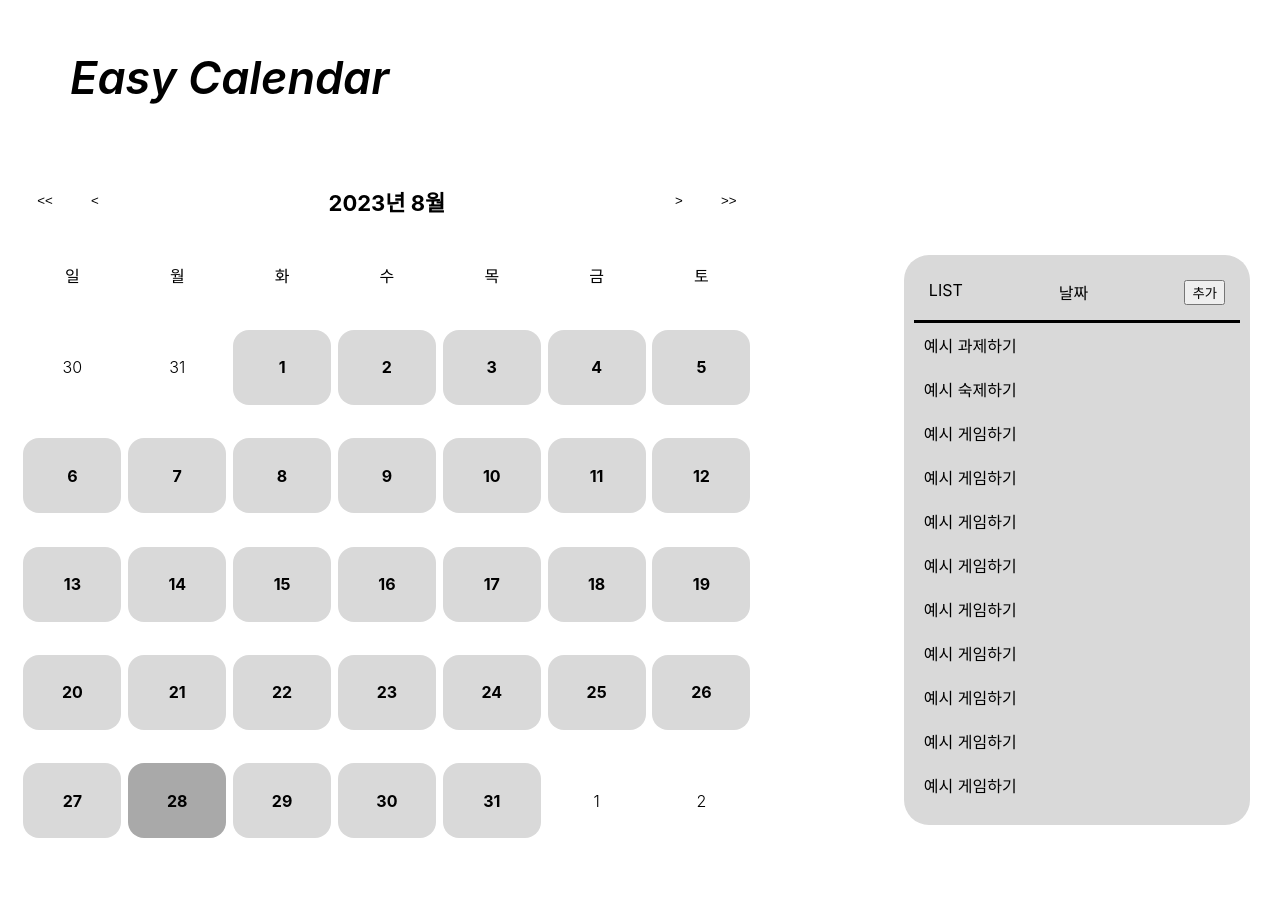
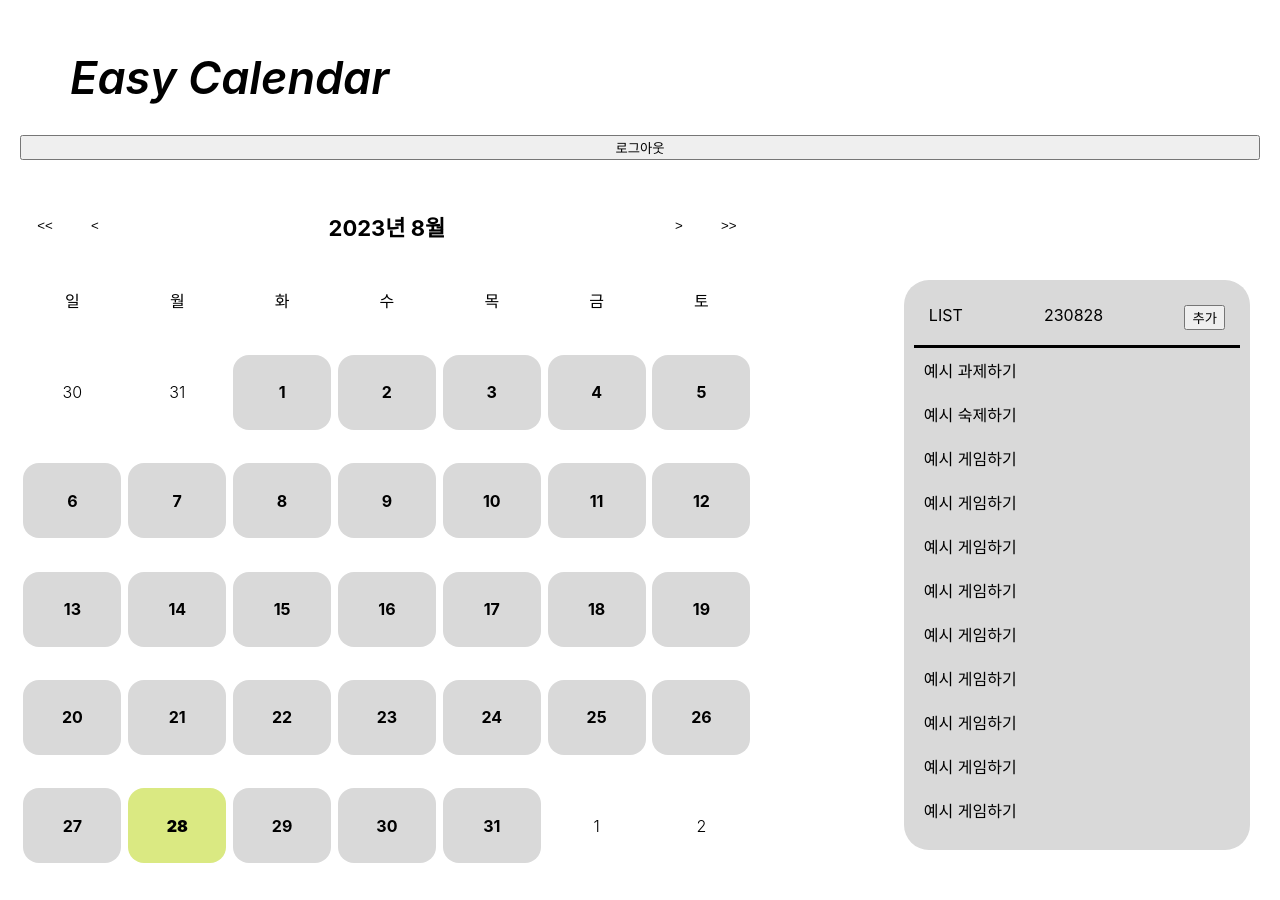
Before and after one commit to Goodyun92/TodoList, a React (Create React App) app: page / in a window 1280 px wide. Before the commit the page ends 875 px from the top, so only its background shows below. Built offline with nearby package versions, Linux system fonts and the light colour scheme.

Commit message:
update 0910

```diff
--- a/src/pages/schedulePage/components/AllDay.tsx
+++ b/src/pages/schedulePage/components/AllDay.tsx
@@ -56,8 +56,8 @@ interface Props {
     day: Date;
     nowDate: Date;
     setNowDate: React.Dispatch<React.SetStateAction<Date>>;
-    clickedDate: Date | undefined;
-    setClickedDate: React.Dispatch<React.SetStateAction<Date | undefined>>;
+    clickedDate: Date;
+    setClickedDate: React.Dispatch<React.SetStateAction<Date>>;
     // isHoliday: boolean;
 }
 
--- a/src/pages/schedulePage/components/Calendar.tsx
+++ b/src/pages/schedulePage/components/Calendar.tsx
@@ -19,10 +19,19 @@ const Container = styled.div`
 //     solMonth: 12,
 // };
 
-const Calendar = () => {
-    const [nowDate, setNowDate] = useState<Date>(new Date());
-    const [clickedDate, setClickedDate] = useState<Date>();
-    console.log('in calendar.tsx', { nowDate }, { clickedDate });
+interface Props {
+    nowDate: Date;
+    setNowDate: React.Dispatch<React.SetStateAction<Date>>;
+    clickedDate: Date;
+    setClickedDate: React.Dispatch<React.SetStateAction<Date>>;
+    // holiday: Holiday[];
+}
+
+const Calendar = ({ nowDate, setNowDate, clickedDate, setClickedDate }: Props) => {
+    console.log('in calendar.tsx', { nowDate }, { clickedDate }); //test code
+    //api 문서대로 date 형식 formating 필요?
+    //물어보장
+
     // const [holiday, setholiday] = useState<Holiday[]>([]);
 
     // const getHoliday = async () => {
--- a/src/pages/schedulePage/components/DateBox.tsx
+++ b/src/pages/schedulePage/components/DateBox.tsx
@@ -14,13 +14,13 @@ const Container = styled.div`
 interface Props {
     nowDate: Date;
     setNowDate: React.Dispatch<React.SetStateAction<Date>>;
-    clickedDate: Date | undefined;
-    setClickedDate: React.Dispatch<React.SetStateAction<Date | undefined>>;
+    clickedDate: Date;
+    setClickedDate: React.Dispatch<React.SetStateAction<Date>>;
     // holiday: Holiday[];
 }
 
 const dateToyyyymmdd = (date: Date): string => {
-    const year = date.getFullYear();
+    const year = date.getFullYear() - 2000;
     const month = String(date.getMonth() + 1).padStart(2, '0');
     const day = String(date.getDate()).padStart(2, '0');
 
--- a/src/pages/schedulePage/index.tsx
+++ b/src/pages/schedulePage/index.tsx
@@ -55,29 +55,74 @@ const TodoContent = styled.div`
 `;
 
 const SchedulePage = () => {
-    type ScheduleContent = {
+    //일정 type
+    type ScheduleType = {
+        planId: number;
+        date: string;
         content: string;
-        complete: boolean;
-        emoji: number;
+        checkStatus: boolean;
+        review: string;
     };
-    //fontawesome에서 가져와서
-    //emoji에 따라 사용
 
-    const [schedule, setSchedule] = useState<ScheduleContent[]>([]);
+    //일정 받아올 배열
+    const [schedules, setSchedules] = useState<ScheduleType[]>();
+
+    //날짜 state
+    const [nowDate, setNowDate] = useState<Date>(new Date());
+    const [clickedDate, setClickedDate] = useState<Date>(nowDate);
+
+    //일정 state
+    const [scheduleState, setScheduleState] = useState<ScheduleType>();
+
+    //formated date
+    const [formattedDate, setFormattedDate] = useState<string>();
+
+    useEffect(() => {
+        //YYMMDD형식으로 변경 formatted
+        const year = clickedDate.getFullYear().toString().slice(-2); // 뒤의 두 자리만 추출
+        const month = (clickedDate.getMonth() + 1).toString().padStart(2, '0'); // 월은 0부터 시작하므로 1을 더해주고, 두 자리 문자열로 만듦
+        const day = clickedDate.getDate().toString().padStart(2, '0'); // 두 자리 문자열로 만듦
+        setFormattedDate(year + month + day);
+
+        //axios
+        //clickedDate의 날짜의 일정 받아와서 schedules에 저장
+    }, [clickedDate]);
 
     return (
         <Container>
             <Title>Easy Calendar</Title>
+            <button>로그아웃</button>
             <Section>
-                <Calendar />
+                <Calendar
+                    nowDate={nowDate}
+                    setNowDate={setNowDate}
+                    clickedDate={clickedDate}
+                    setClickedDate={setClickedDate}
+                    // holiday={holiday}
+                />
                 <TodoList>
                     <ListNav>
                         <div>LIST</div>
-                        <div> 날짜 </div>
+                        <div>{formattedDate}</div>
                         <button>추가</button>
                     </ListNav>
+
+                    {/* 바뀐 plan 내용 저장할 state 만들고 axios할때 쓰기
+                    input에서 onchange */}
                     <ListBody>
                         {/* schedule배열요소 map해서 쓰기 */}
+                        {schedules?.map((plan) => (
+                            <div key={plan.planId}>
+                                {plan.checkStatus ? <button></button> : <button></button>}
+
+                                <input value={plan.content} />
+                                <input value={plan.review} />
+
+                                <button>수정</button>
+                                <button>삭제</button>
+                            </div>
+                        ))}
+
                         <TodoContent>예시 과제하기</TodoContent>
                         <TodoContent>예시 숙제하기</TodoContent>
                         <TodoContent>예시 게임하기</TodoContent>
```
